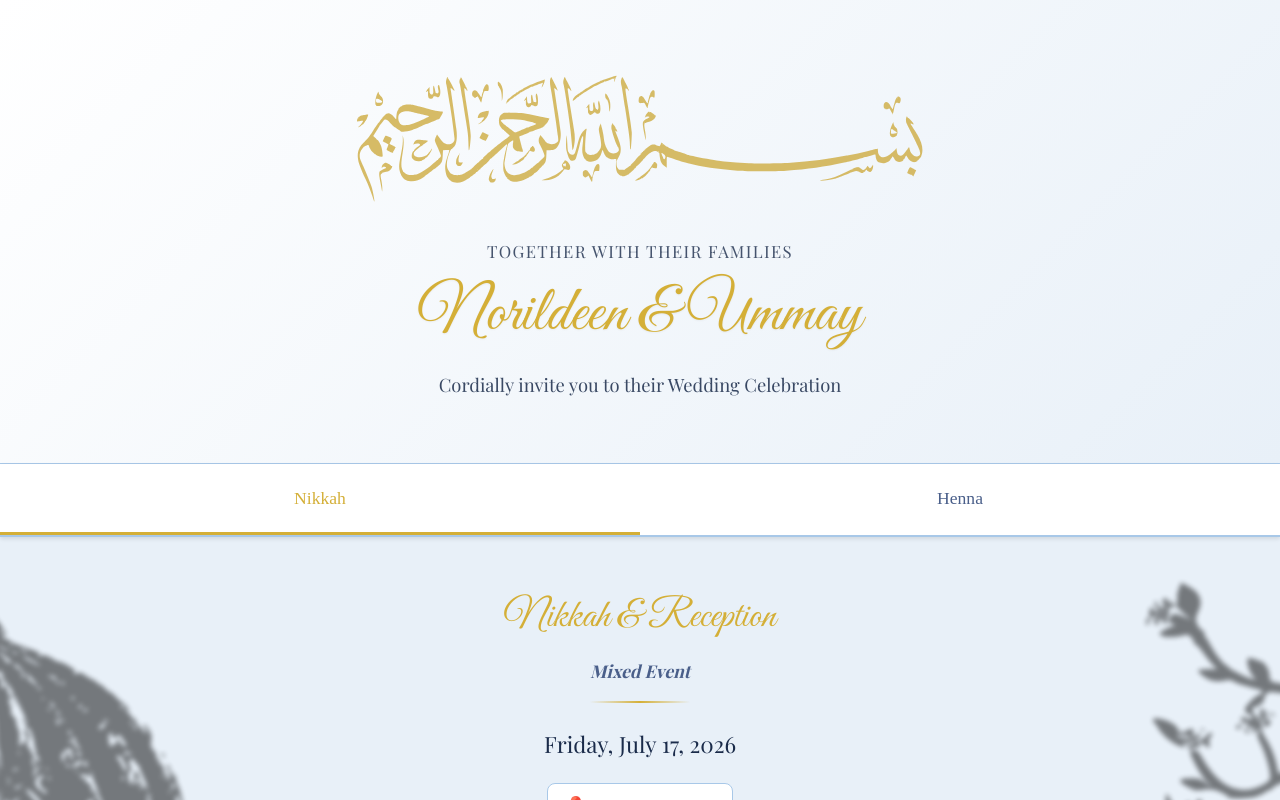
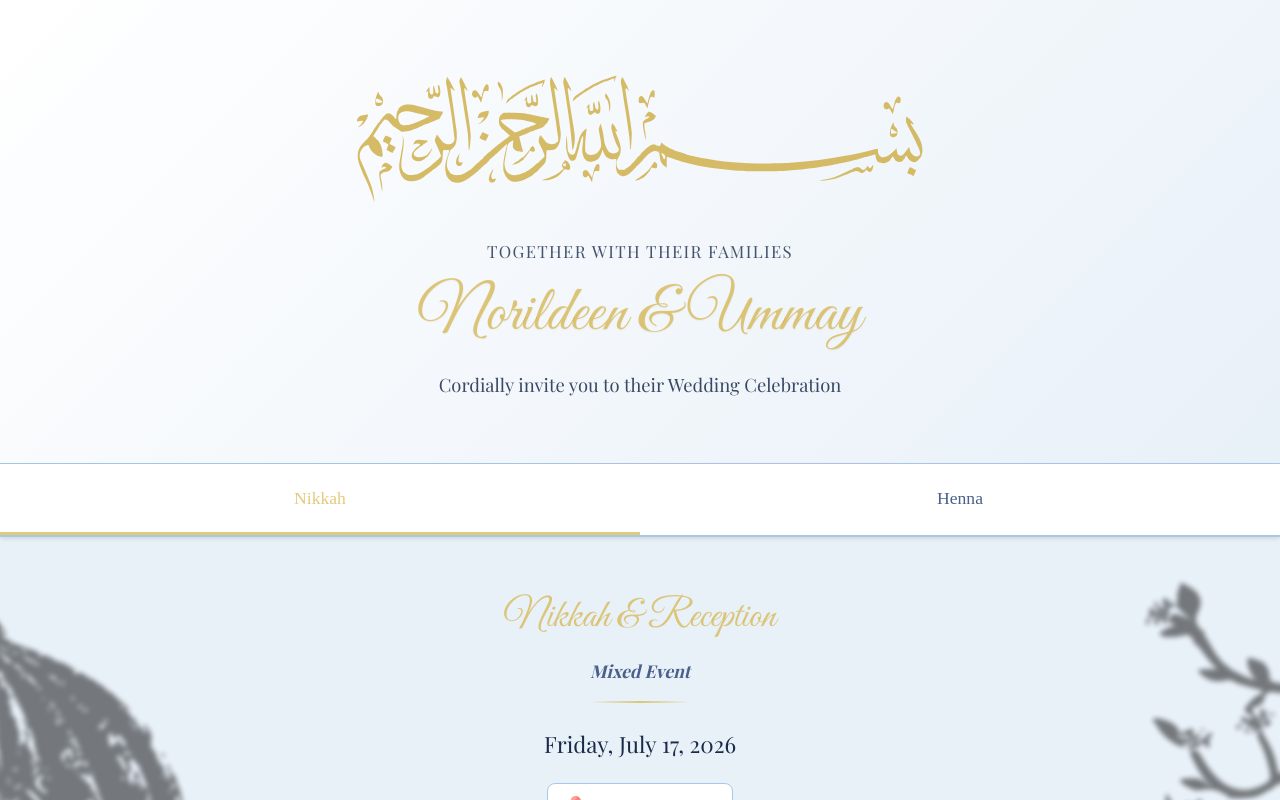
Before and after one commit to nalatoli/invite-io, a React (Vite) app in the folder frontend/: page /nikkah in a window 1280 px wide. Built offline with nearby package versions, Linux system fonts and the light colour scheme; no server answers.

Commit message:
update color

```diff
--- a/frontend/src/index.css
+++ b/frontend/src/index.css
@@ -10,7 +10,7 @@ html {
 }
 
 :root {
-  --primary-color: #d4af37;
+  --primary-color: #d4af37a8;
   --primary-dark: #b8941f;
   --secondary-color: #0F52BA;
   --background: #e8f0f8;
```
